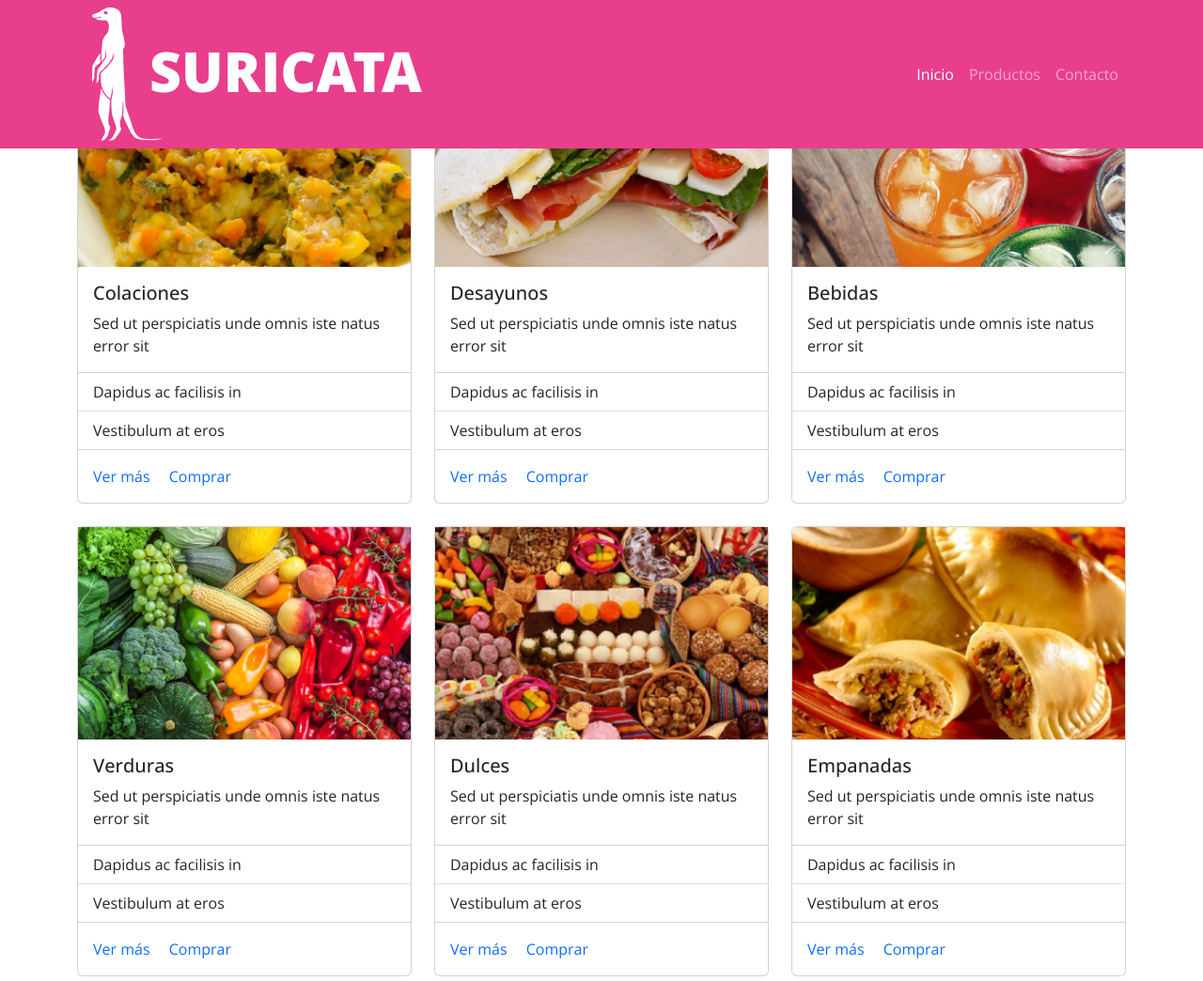
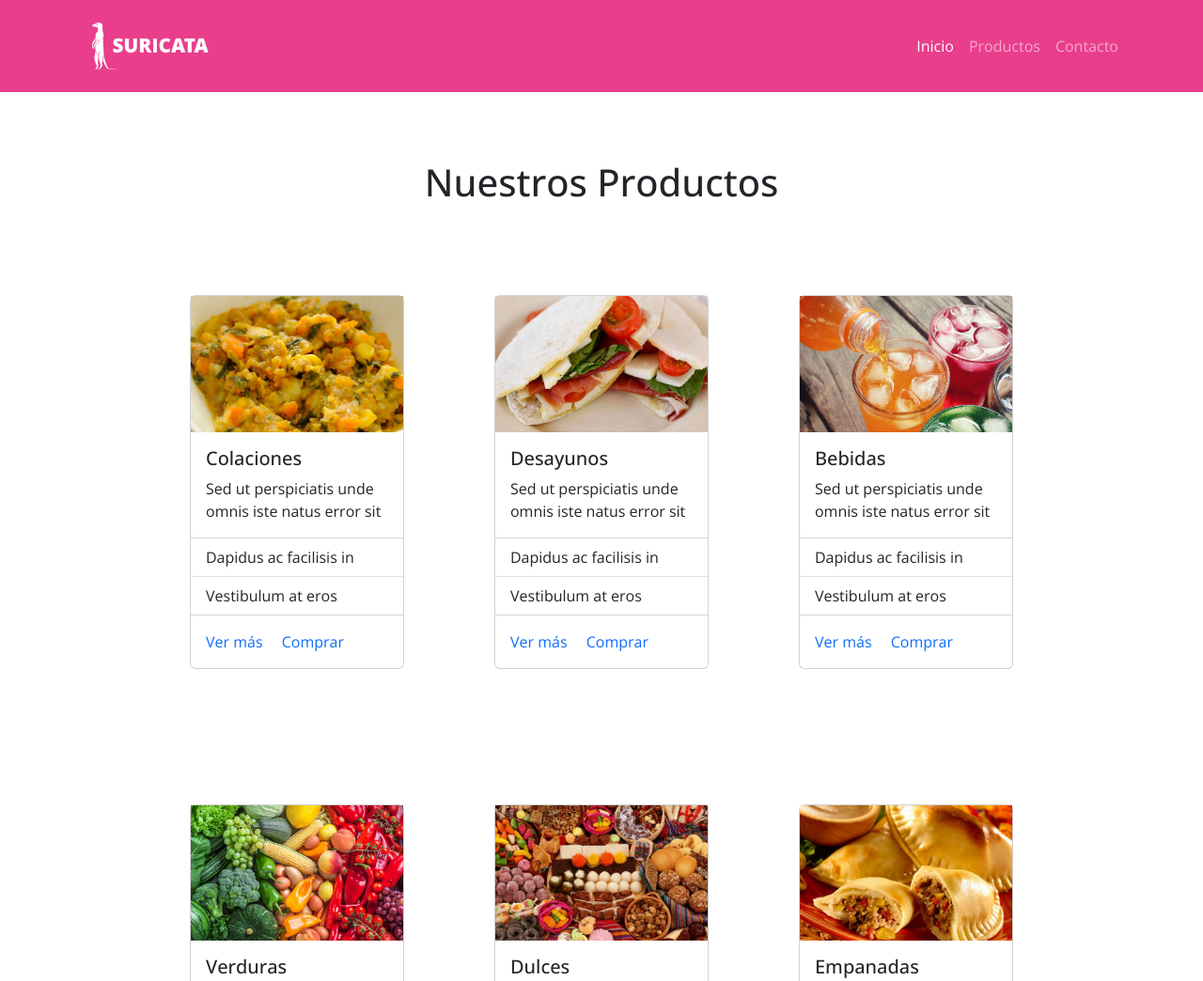
Before and after one commit to Syychoo/suricata-page, a plain HTML site: page index.html in a window 1280 px wide. Shown: the top 1044 px of the page at 94% size. Drawn offline with nearby package versions, Linux system fonts and the light colour scheme.

Commit message:
Navbar and Card-Section Finished

```diff
--- a/assets/css/style.css
+++ b/assets/css/style.css
@@ -13,6 +13,11 @@ nav {
    background-color: var(--main-bg-color);
 }
 
+.navbar-logo {
+    height: 50px;
+    width: auto;
+}
+
 .card a {
     text-decoration: none;
 }
--- a/index.html
+++ b/index.html
@@ -12,10 +12,10 @@
 
 <body>
   <header>
-    <nav class="navbar navbar-expand-lg navbar-light fixed-top" data-bs-theme="dark">
+    <nav class="navbar navbar-expand-lg navbar-light" data-bs-theme="dark">
       <div class="container">
         <a class="navbar-brand" href="#"></a>
-        <img class="img-fluid" src="assets/img/logo.png" alt="">
+        <img class="img-fluid navbar-logo my-3" src="assets/img/logo.png" alt="">
         <button class="navbar-toggler" type="button" data-bs-toggle="collapse" data-bs-target="#navbarSupportedContent"
           aria-controls="navbarSupportedContent" aria-expanded="false" aria-label="Toggle navigation">
           <span class="navbar-toggler-icon"></span>
@@ -37,11 +37,10 @@
     </nav>
   </header>
   <main>
-    <section class="container" id="Productos">
-      <h1 class="text-center">Nuestros Productos</h1>
-
-      <div class="row row-cols-12 row-cols-lg-3">
-        <div class="mb-4">
+    <section class="container p-5" id="Productos">
+      <h1 class="text-center mb-5 mb-lg-0 mt-lg-4">Nuestros Productos</h1>
+      <div class="row row-cols-12 row-cols-lg-3 row-gap-5 p-lg-5">
+        <div class="d-flex justify-content-center p-lg-5">
           <div class="card">
             <img src="assets/img/colaciones.jpg" alt="">
             <div class="card-body">
@@ -58,7 +57,7 @@
             </div>
           </div>
         </div>
-        <div>
+        <div class="d-flex justify-content-center p-lg-5">
           <div class="card">
             <img src="assets/img/desayunos.jpg" alt="">
             <div class="card-body">
@@ -75,7 +74,7 @@
             </div>
           </div>
         </div>
-        <div>
+        <div class="d-flex justify-content-center p-lg-5">
           <div class="card">
             <img src="assets/img/bebidas.jpg" alt="">
             <div class="card-body">
@@ -92,7 +91,7 @@
             </div>
           </div>
         </div>
-        <div>
+        <div class="d-flex justify-content-center p-lg-5">
           <div class="card">
             <img src="assets/img/verduras.jpg" alt="">
             <div class="card-body">
@@ -109,7 +108,7 @@
             </div>
           </div>
         </div>
-        <div>
+        <div class="d-flex justify-content-center p-lg-5">
           <div class="card">
             <img src="assets/img/dulces.jpg" alt="">
             <div class="card-body">
@@ -127,7 +126,7 @@
           </div>
 
         </div>
-        <div>
+        <div class="d-flex justify-content-center p-lg-5">
           <div class="card">
             <img src="assets/img/empanadas.jpg" alt="">
             <div class="card-body">
```
